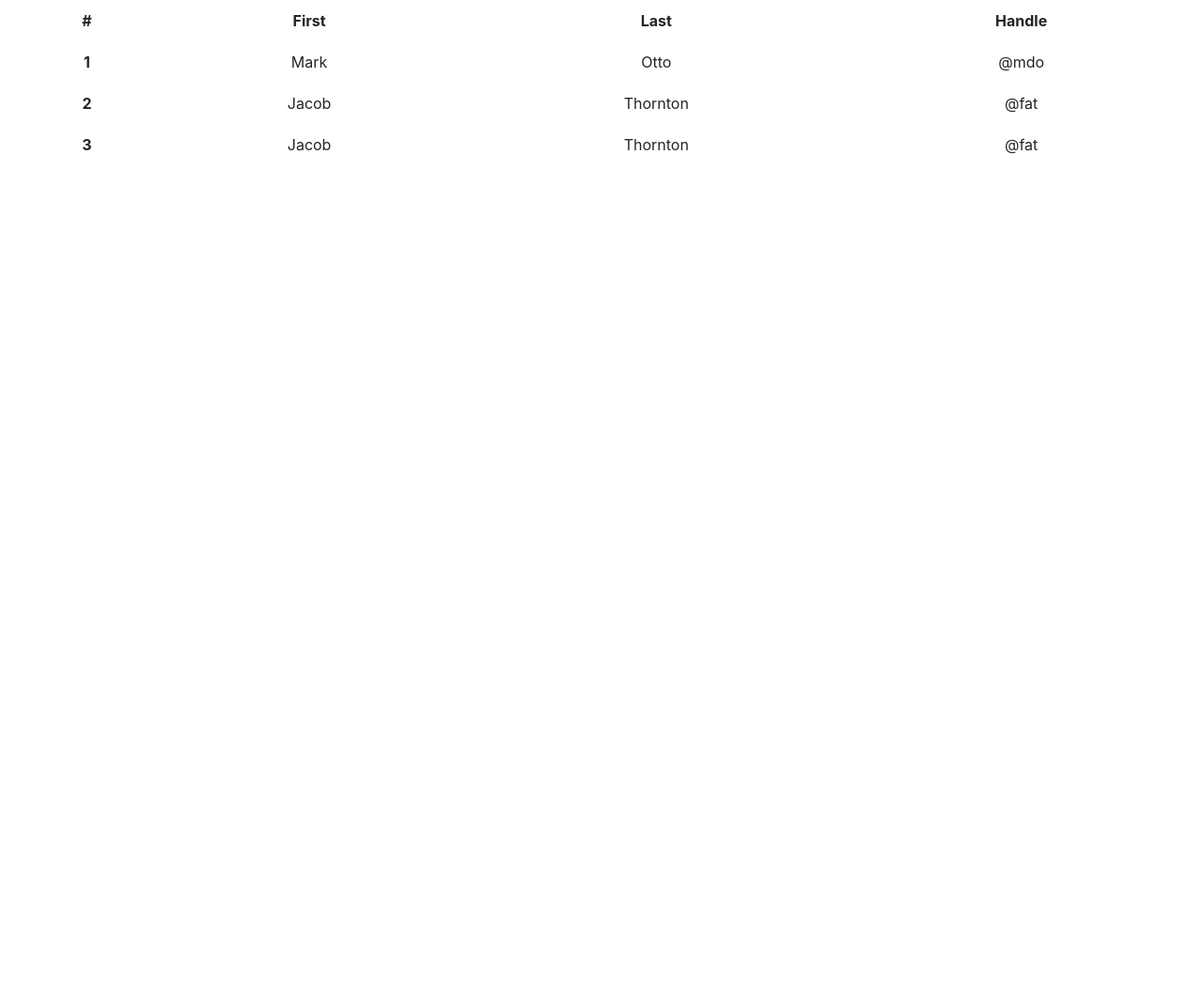
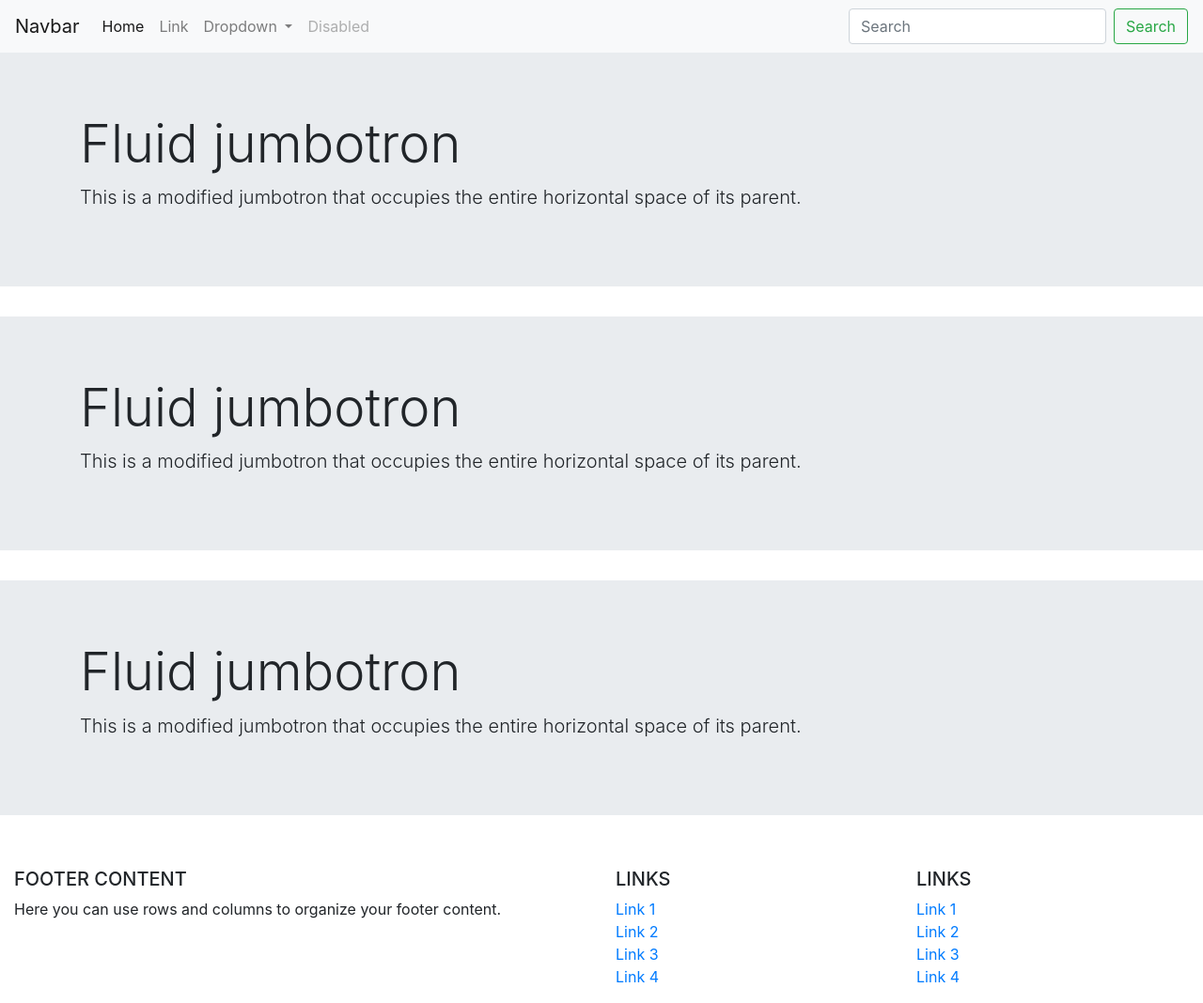
Before and after one commit to ablades/open-collab, a plain HTML site: page index.html in a window 1280 px wide. Shown: the whole page at 94% size. Before the commit the page ends 800 px from the top, so only its background shows below. Drawn offline with nearby package versions, Linux system fonts and the light colour scheme.

Commit message:
add results page

```diff
--- a/index.html
+++ b/index.html
@@ -1,41 +1,144 @@
 <head>
-    <link rel="stylesheet" href="https://stackpath.bootstrapcdn.com/bootstrap/4.4.1/css/bootstrap.min.css" integrity="sha384-Vkoo8x4CGsO3+Hhxv8T/Q5PaXtkKtu6ug5TOeNV6gBiFeWPGFN9MuhOf23Q9Ifjh" crossorigin="anonymous">
-</head>
-<body>
-<div class="container-fluid">
-    <div class="row">
-        <div class="col-12">
-        <table class="table table-borderless text-center">
-                <thead>
-                <tr>
-                    <th scope="col">#</th>
-                    <th scope="col">First</th>
-                    <th scope="col">Last</th>
-                    <th scope="col">Handle</th>
-                </tr>
-                </thead>
-                <tbody>
-                <tr>
-                    <th scope="row">1</th>
-                    <td>Mark</td>
-                    <td>Otto</td>
-                    <td>@mdo</td>
-                </tr>
-                <tr>
-                    <th scope="row">2</th>
-                    <td>Jacob</td>
-                    <td>Thornton</td>
-                    <td>@fat</td>
-                </tr>
-                <tr>
-                        <th scope="row">3</th>
-                        <td>Jacob</td>
-                        <td>Thornton</td>
-                        <td>@fat</td>
-                    </tr>
-                </tbody>
-            </table>
+        <link rel="stylesheet" href="https://stackpath.bootstrapcdn.com/bootstrap/4.4.1/css/bootstrap.min.css" integrity="sha384-Vkoo8x4CGsO3+Hhxv8T/Q5PaXtkKtu6ug5TOeNV6gBiFeWPGFN9MuhOf23Q9Ifjh" crossorigin="anonymous">
+    </head>
+
+
+    <body>
+        <nav class="navbar navbar-expand-lg navbar-light bg-light">
+                <a class="navbar-brand" href="#">Navbar</a>
+                <button class="navbar-toggler" type="button" data-toggle="collapse" data-target="#navbarSupportedContent" aria-controls="navbarSupportedContent" aria-expanded="false" aria-label="Toggle navigation">
+                    <span class="navbar-toggler-icon"></span>
+                </button>
+
+                <div class="collapse navbar-collapse" id="navbarSupportedContent">
+                    <ul class="navbar-nav mr-auto">
+                    <li class="nav-item active">
+                        <a class="nav-link" href="#">Home <span class="sr-only">(current)</span></a>
+                    </li>
+                    <li class="nav-item">
+                        <a class="nav-link" href="#">Link</a>
+                    </li>
+                    <li class="nav-item dropdown">
+                        <a class="nav-link dropdown-toggle" href="#" id="navbarDropdown" role="button" data-toggle="dropdown" aria-haspopup="true" aria-expanded="false">
+                        Dropdown
+                        </a>
+                        <div class="dropdown-menu" aria-labelledby="navbarDropdown">
+                        <a class="dropdown-item" href="#">Action</a>
+                        <a class="dropdown-item" href="#">Another action</a>
+                        <div class="dropdown-divider"></div>
+                        <a class="dropdown-item" href="#">Something else here</a>
+                        </div>
+                    </li>
+                    <li class="nav-item">
+                        <a class="nav-link disabled" href="#" tabindex="-1" aria-disabled="true">Disabled</a>
+                    </li>
+                    </ul>
+                    <form class="form-inline my-2 my-lg-0">
+                    <input class="form-control mr-sm-2" type="search" placeholder="Search" aria-label="Search">
+                    <button class="btn btn-outline-success my-2 my-sm-0" type="submit">Search</button>
+                    </form>
+                </div>
+            </nav>
+
+
+    <div class="jumbotron jumbotron-fluid">
+            <div class="container">
+                <h1 class="display-4">Fluid jumbotron</h1>
+                <p class="lead">This is a modified jumbotron that occupies the entire horizontal space of its parent.</p>
+            </div>
+            </div>
+
+
+    <div class="jumbotron jumbotron-fluid">
+        <div class="container">
+            <h1 class="display-4">Fluid jumbotron</h1>
+            <p class="lead">This is a modified jumbotron that occupies the entire horizontal space of its parent.</p>
         </div>
-    </div>
-    </div>
+        </div>
+
+        <div class="jumbotron jumbotron-fluid">
+                <div class="container">
+                    <h1 class="display-4">Fluid jumbotron</h1>
+                    <p class="lead">This is a modified jumbotron that occupies the entire horizontal space of its parent.</p>
+                </div>
+                </div>
+
+
+    <!-- Footer -->
+<footer class="page-footer font-small blue pt-4">
+
+        <!-- Footer Links -->
+        <div class="container-fluid text-center text-md-left">
+
+          <!-- Grid row -->
+          <div class="row">
+
+            <!-- Grid column -->
+            <div class="col-md-6 mt-md-0 mt-3">
+
+              <!-- Content -->
+              <h5 class="text-uppercase">Footer Content</h5>
+              <p>Here you can use rows and columns to organize your footer content.</p>
+
+            </div>
+            <!-- Grid column -->
+
+            <hr class="clearfix w-100 d-md-none pb-3">
+
+            <!-- Grid column -->
+            <div class="col-md-3 mb-md-0 mb-3">
+
+              <!-- Links -->
+              <h5 class="text-uppercase">Links</h5>
+
+              <ul class="list-unstyled">
+                <li>
+                  <a href="#!">Link 1</a>
+                </li>
+                <li>
+                  <a href="#!">Link 2</a>
+                </li>
+                <li>
+                  <a href="#!">Link 3</a>
+                </li>
+                <li>
+                  <a href="#!">Link 4</a>
+                </li>
+              </ul>
+
+            </div>
+            <!-- Grid column -->
+
+            <!-- Grid column -->
+            <div class="col-md-3 mb-md-0 mb-3">
+
+              <!-- Links -->
+              <h5 class="text-uppercase">Links</h5>
+
+              <ul class="list-unstyled">
+                <li>
+                  <a href="#!">Link 1</a>
+                </li>
+                <li>
+                  <a href="#!">Link 2</a>
+                </li>
+                <li>
+                  <a href="#!">Link 3</a>
+                </li>
+                <li>
+                  <a href="#!">Link 4</a>
+                </li>
+              </ul>
+
+            </div>
+            <!-- Grid column -->
+
+          </div>
+          <!-- Grid row -->
+
+        </div>
+
+      </footer>
+      <!-- Footer -->
+
 </body>
```
Also changed, not shown: resultspage.html (added, +156 -0 lines).
